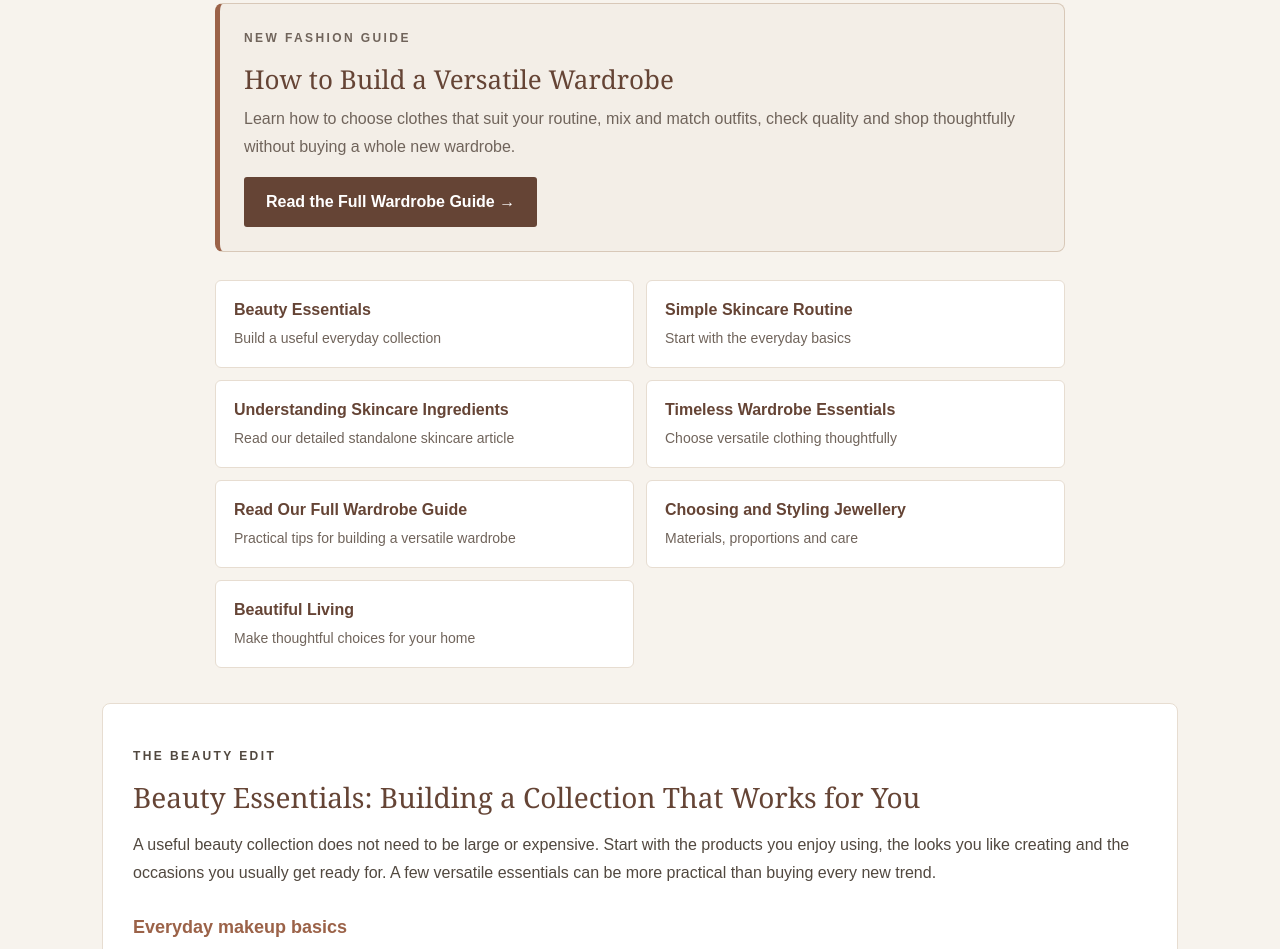
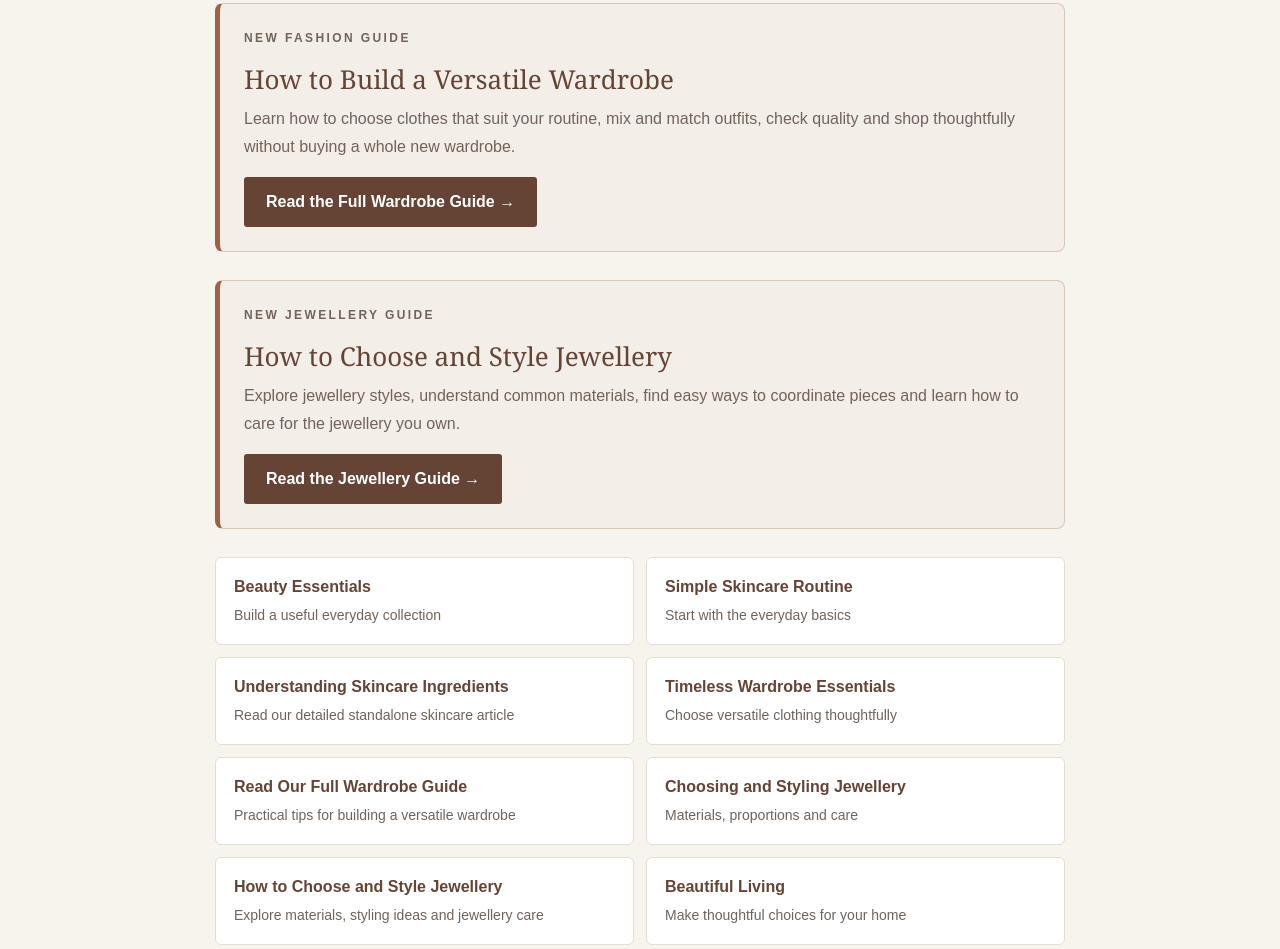
Before and after one commit to netflixonly051-lang/glow-and-style-finds, a plain HTML site: page index.html in a window 1280 px wide. Shown: the part 3053-4002 px from the top of the page. Drawn offline with Linux system fonts and the light colour scheme.

Commit message:
Feature the new jewellery styling guide on homepage

```diff
--- a/index.html
+++ b/index.html
@@ -285,6 +285,13 @@ footer a { color: #f3d9c6; }
     <a class="button" href="versatile-wardrobe-guide.html">Read the Full Wardrobe Guide →</a>
   </div>
 
+  <div class="featured-article">
+    <p class="eyebrow">New jewellery guide</p>
+    <h3>How to Choose and Style Jewellery</h3>
+    <p>Explore jewellery styles, understand common materials, find easy ways to coordinate pieces and learn how to care for the jewellery you own.</p>
+    <a class="button" href="jewellery-styling-guide.html">Read the Jewellery Guide →</a>
+  </div>
+
   <div class="article-list">
     <a class="article-link" href="#beauty-guide"><strong>Beauty Essentials</strong><span>Build a useful everyday collection</span></a>
     <a class="article-link" href="#skincare-guide"><strong>Simple Skincare Routine</strong><span>Start with the everyday basics</span></a>
@@ -292,6 +299,7 @@ footer a { color: #f3d9c6; }
     <a class="article-link" href="#fashion-guide"><strong>Timeless Wardrobe Essentials</strong><span>Choose versatile clothing thoughtfully</span></a>
     <a class="article-link" href="versatile-wardrobe-guide.html"><strong>Read Our Full Wardrobe Guide</strong><span>Practical tips for building a versatile wardrobe</span></a>
     <a class="article-link" href="#jewellery-guide"><strong>Choosing and Styling Jewellery</strong><span>Materials, proportions and care</span></a>
+    <a class="article-link" href="jewellery-styling-guide.html"><strong>How to Choose and Style Jewellery</strong><span>Explore materials, styling ideas and jewellery care</span></a>
     <a class="article-link" href="#living-guide"><strong>Beautiful Living</strong><span>Make thoughtful choices for your home</span></a>
   </div>
 
@@ -400,6 +408,7 @@ footer a { color: #f3d9c6; }
     <h4>Looking after your jewellery</h4>
     <p>Store pieces separately to reduce scratches and tangling. Follow the care instructions for each material and keep jewellery away from excessive moisture, perfumes and harsh chemicals when advised. Some materials require more delicate care than others.</p>
     <p>You do not need expensive jewellery to create a lovely look. Choose pieces you enjoy wearing and that suit your everyday life.</p>
+    <div class="more-reading"><strong>Want more practical jewellery tips?</strong><br><a href="jewellery-styling-guide.html">Read our full guide to choosing, styling and caring for jewellery →</a></div>
   </article>
 
   <article class="blog-article" id="living-guide">
```
